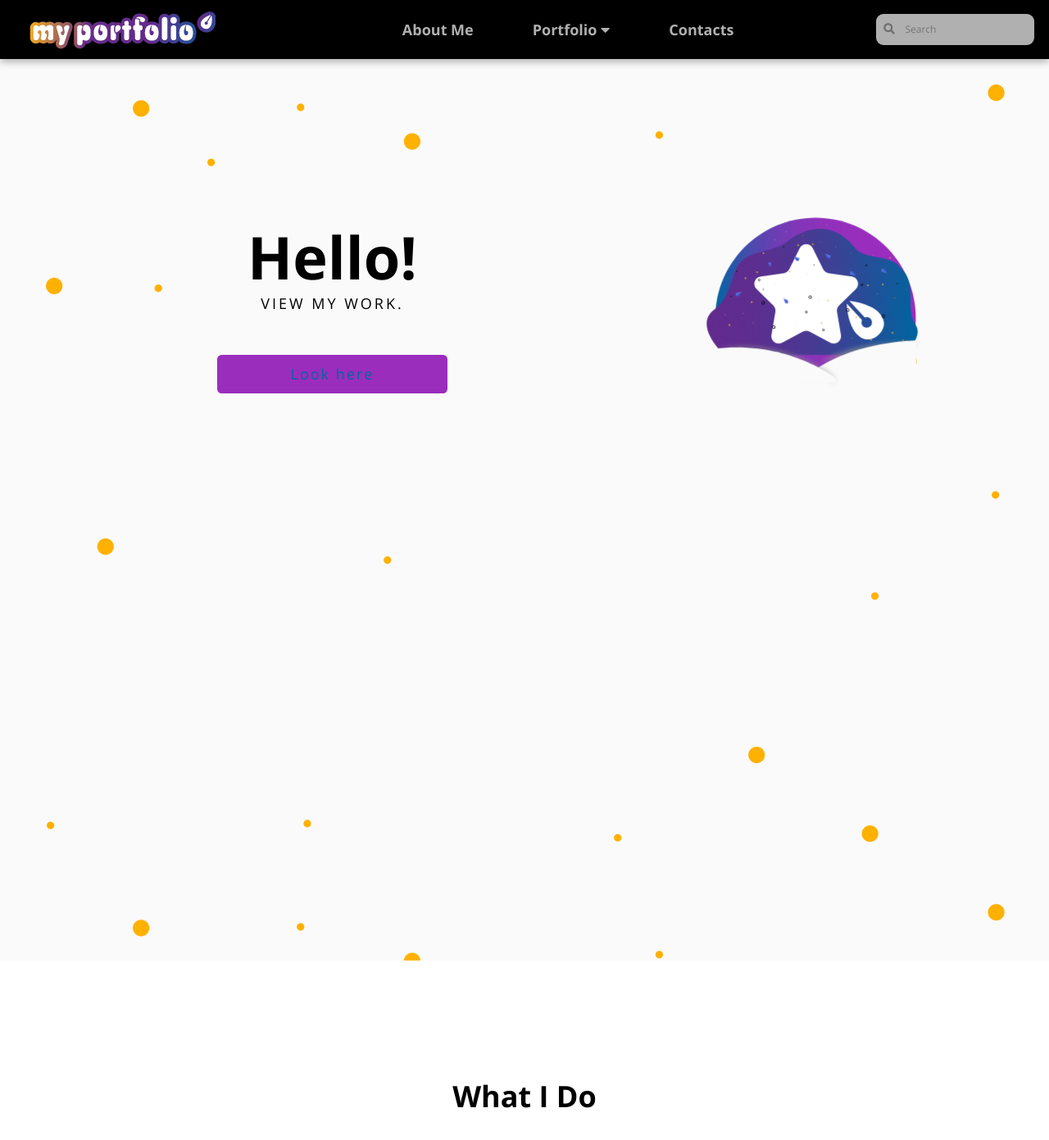
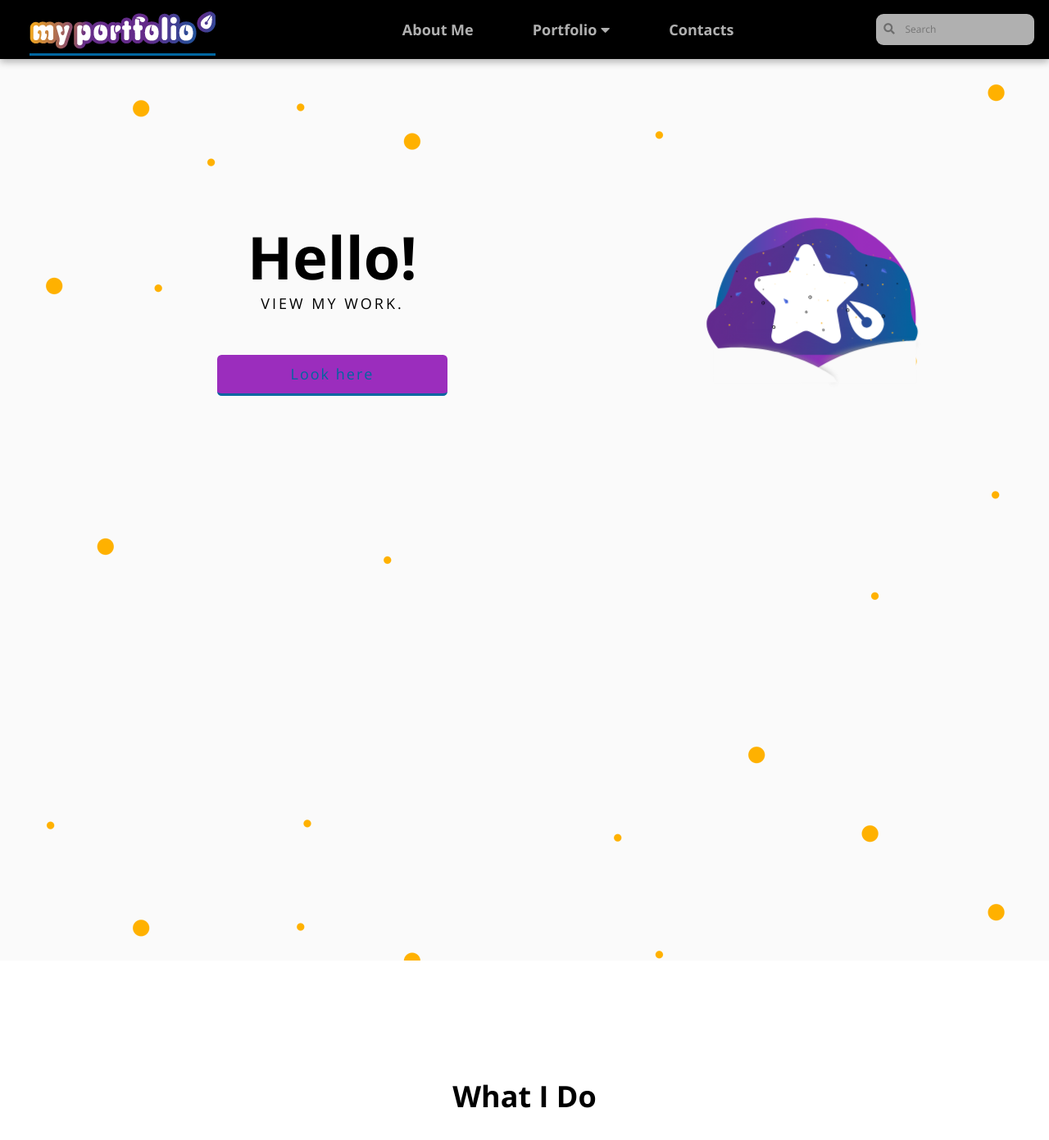
Before and after one commit to LiliyaMilanova/myportfolio, a Jekyll site: the page built from index.html, in a window 1280 px wide and 1400 px high. Shown: the top 1391 px of the window at 82% size. Built offline with Jekyll 4.4.1, drawn with Linux system fonts in a browser that asks for light colours; nearby versions of some CDN libraries.

Commit message:
Update navigation.css

```diff
--- a/css/navigation.css
+++ b/css/navigation.css
@@ -89,6 +89,13 @@ nav.main li:hover > ul {
 
 a:link {
     color: rgb(0, 102, 160);
+    text-decoration: none;
+    border-bottom: 3px solid rgb(0, 102, 160);
+}
+
+a:link:hover; a:link:visited {
+    color: rgba(108, 94, 106);
+    border-bottom: 3px solid rgba(108, 94, 106);
 }
 
 /* style for secondary-navbar*/
```
